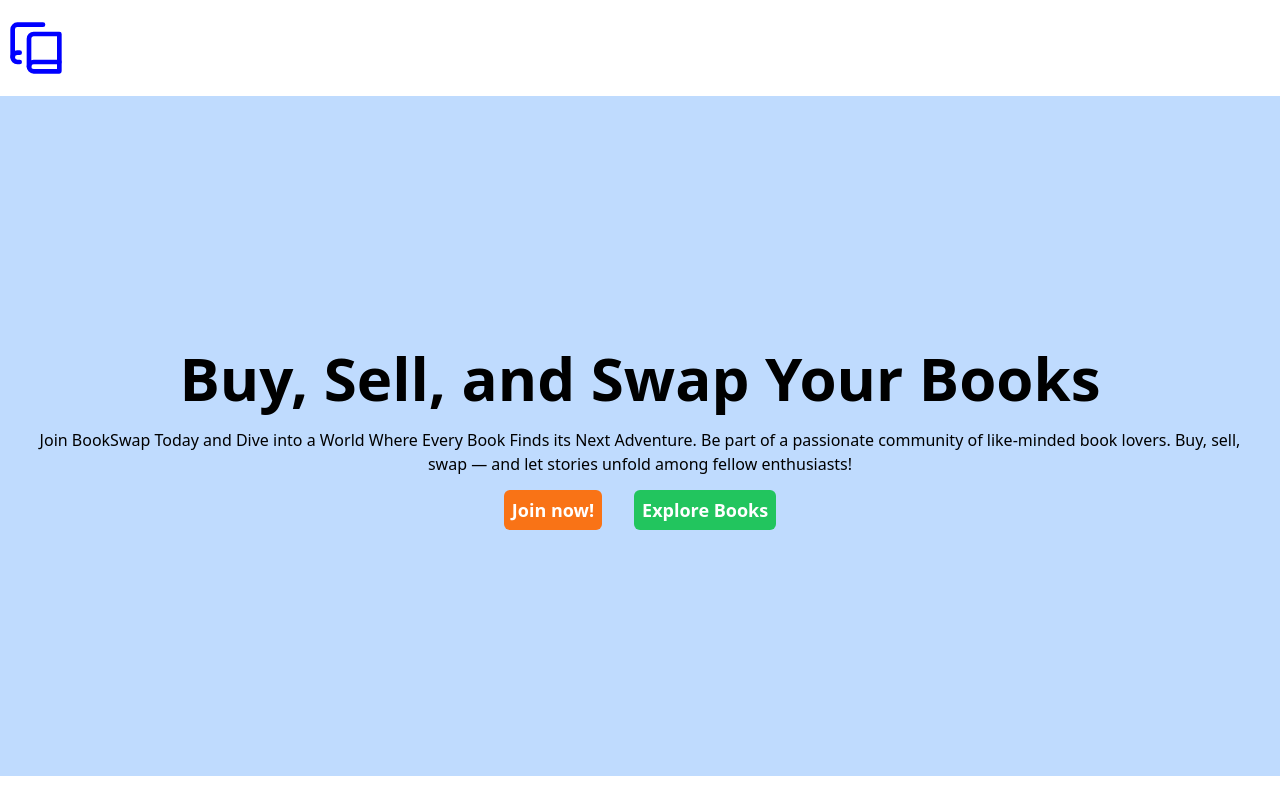
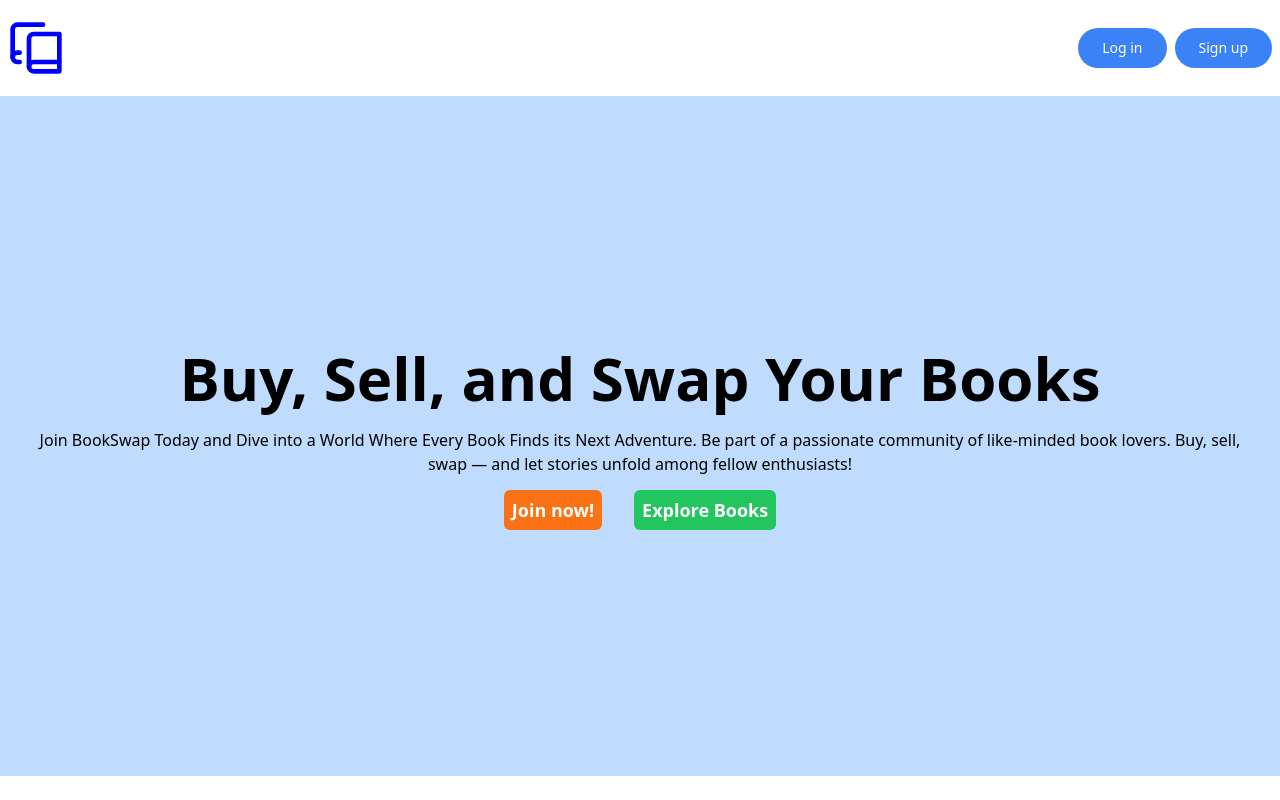
Before and after one commit to velardejm/book-swap-react, a React (Create React App) app in the folder frontend/: page / in a window 1280 px wide. Built offline with nearby package versions, Linux system fonts and the light colour scheme.

Commit message:
Ongoing refactor.

```diff
--- a/frontend/src/components/pages/LoginModal.js
+++ b/frontend/src/components/pages/LoginModal.js
@@ -1,33 +1,28 @@
-import { useState, useContext, useEffect } from 'react';
-import { useNavigate, useLocation } from 'react-router-dom';
+import { useState, useEffect } from 'react';
 import { logIn, updateForm } from '../../utils/helpers';
 import FormInput from '../shared/FormInput';
-import { AuthContext } from '../../contexts/AuthContext';
+import useGetPreviousRoute from '../../hooks/useGetPreviousRoute';
+import useAuthContext from '../../hooks/useAuthContext';
 
+export default function LoginModal({ isLoginModalOpen, closeLoginModal }) {
+  const [formData, setFormData] = useState({
+    username: '',
+    password: '',
+  });
 
-export default function LoginModal({ isLoginOpen, closeLoginModal }) {
+  const [from, navigate] = useGetPreviousRoute();
+  const [isLoggedIn, contextLogIn] = useAuthContext();
+
   useEffect(() => {
-    const handleEscape = () => {
-
-    }
+    const handleEscape = () => {};
 
     window.addEventListener('keydown', handleEscape);
 
     return () => {
       window.removeEventListener('keydown', handleEscape);
-    }
+    };
+  }, []);
 
-  }, [])
-
-  const { isLoggedIn, contextLogIn } = useContext(AuthContext);
-
-  const [formData, setFormData] = useState({
-    username: '',
-    password: '',
-  });
-
-
-  const navigate = useNavigate();
 
   const handleChange = (e) => {
     updateForm(e, setFormData);
@@ -43,7 +38,7 @@ export default function LoginModal({ isLoginOpen, closeLoginModal }) {
     if (isLoginSuccessful) {
       contextLogIn();
       closeLoginModal();
-      navigate('/');
+      navigate(from);
     }
   };
 
@@ -62,7 +57,7 @@ export default function LoginModal({ isLoginOpen, closeLoginModal }) {
     },
   ];
 
-  if (!isLoginOpen) {
+  if (!isLoginModalOpen) {
     return null;
   }
 
@@ -79,7 +74,6 @@ export default function LoginModal({ isLoginOpen, closeLoginModal }) {
       <div className="flex flex-col items-center bg-blue-200 mx-5 px-5 pb-10 mt-10">
         <h1 className="text-3xl font-bold py-10 text-center">Log In</h1>
         <form method="post" className="flex flex-col" onSubmit={handleSubmit}>
-
           <FormInput
             label="Username:"
             type="text"
@@ -104,8 +98,6 @@ export default function LoginModal({ isLoginOpen, closeLoginModal }) {
           </button>
         </form>
       </div>
-
-
     </div>
   );
 }
--- a/frontend/src/components/shared/Header.js
+++ b/frontend/src/components/shared/Header.js
@@ -1,31 +1,36 @@
 import Button from './Button';
 import { Link, useNavigate } from 'react-router-dom';
-import { useState, useContext } from 'react';
+import { useState, useContext, useEffect } from 'react';
 import { AuthContext } from '../../contexts/AuthContext';
 import LoginModal from '../pages/LoginModal';
 import Logo from './Logo';
 
 export default function Header() {
-  const [isLoginOpen, setIsLoginOpen] = useState(false);
-  const { isLoggedIn, setIsLoggedIn } = useContext(AuthContext);
+  const [isLoginModalOpen, setIsLoginModalOpen] = useState(false);
+  const [isButtonsLoaded, setIsButtonsLoaded] = useState(false);
+  const { isLoggedIn, contextLogOut } = useContext(AuthContext);
+
+  useEffect(() => {
+    setIsButtonsLoaded(true);
+  }, []);
+
   const navigate = useNavigate();
 
   const logOut = () => {
     localStorage.removeItem('token');
-    setIsLoggedIn(false);
+    contextLogOut()
     navigate('/login');
   };
 
   const openLoginModal = () => {
-    setIsLoginOpen(true);
+    setIsLoginModalOpen(true);
   };
 
   const closeLoginModal = () => {
-    setIsLoginOpen(false);
+    setIsLoginModalOpen(false);
   };
 
-
-  const headerButtons = (
+  const buttonComponents = (
     <div>
       {isLoggedIn ? (
         <Button
@@ -49,18 +54,13 @@ export default function Header() {
         </>
       )}
     </div>
-
-  )
-
-
+  );
 
   return (
     <div className="flex justify-between items-center h-24 px-2">
       <Logo />
-
-      {isLoggedIn === null? null : headerButtons }
-
-      <LoginModal isLoginOpen={isLoginOpen} closeLoginModal={closeLoginModal} />
+      {isButtonsLoaded ? buttonComponents : null}
+      <LoginModal isLoginModalOpen={isLoginModalOpen} closeLoginModal={closeLoginModal} />
     </div>
   );
 }
--- /dev/null
+++ b/frontend/src/hooks/useAuthContext.js
@@ -0,0 +1,8 @@
+import { useContext } from "react";
+import { AuthContext } from "../contexts/AuthContext";
+
+export default function useAuthContext() {
+    const {isLoggedIn, contextLogIn, contextLogOut} = useContext(AuthContext);
+
+    return  [isLoggedIn, contextLogIn, contextLogOut];
+}
--- /dev/null
+++ b/frontend/src/hooks/useAuthPostRequest.js
@@ -0,0 +1,54 @@
+const useAuthPostRequest = (url, payload, successCb, failCb) => {
+  const postRequest = async () => {
+    // const isLoginSuccessful = await logIn(
+    //   formData,
+    //   'http://localhost:3001/login'
+    // );
+
+    const res = await fetch(url, {
+      method: 'POST',
+      headers: {
+        'Content-type': 'application/json',
+      },
+      body: JSON.stringify(payload),
+    });
+
+    const data = await res.json();
+
+
+    if (res.status === 200) {
+      successCb();
+      // localStorage.setItem('token', data.token);
+      return true;
+    } else {
+      failCb()
+      return false;
+      // alert(data.message);
+    }
+  };
+
+  // if (isLoginSuccessful) {
+  //   contextLogIn();
+  //   closeLoginModal();
+  //   navigate(from);
+  // }
+};
+
+// export const logIn = async (formData, url) => {
+//   const res = await fetch(url, {
+//     method: 'POST',
+//     headers: {
+//       'Content-type': 'application/json',
+//     },
+//     body: JSON.stringify(formData),
+//   });
+
+//   const data = await res.json();
+
+//   if (data.token) {
+//     localStorage.setItem('token', data.token);
+//     return true;
+//   } else {
+//     alert(data.message);
+//   }
+// };
```
